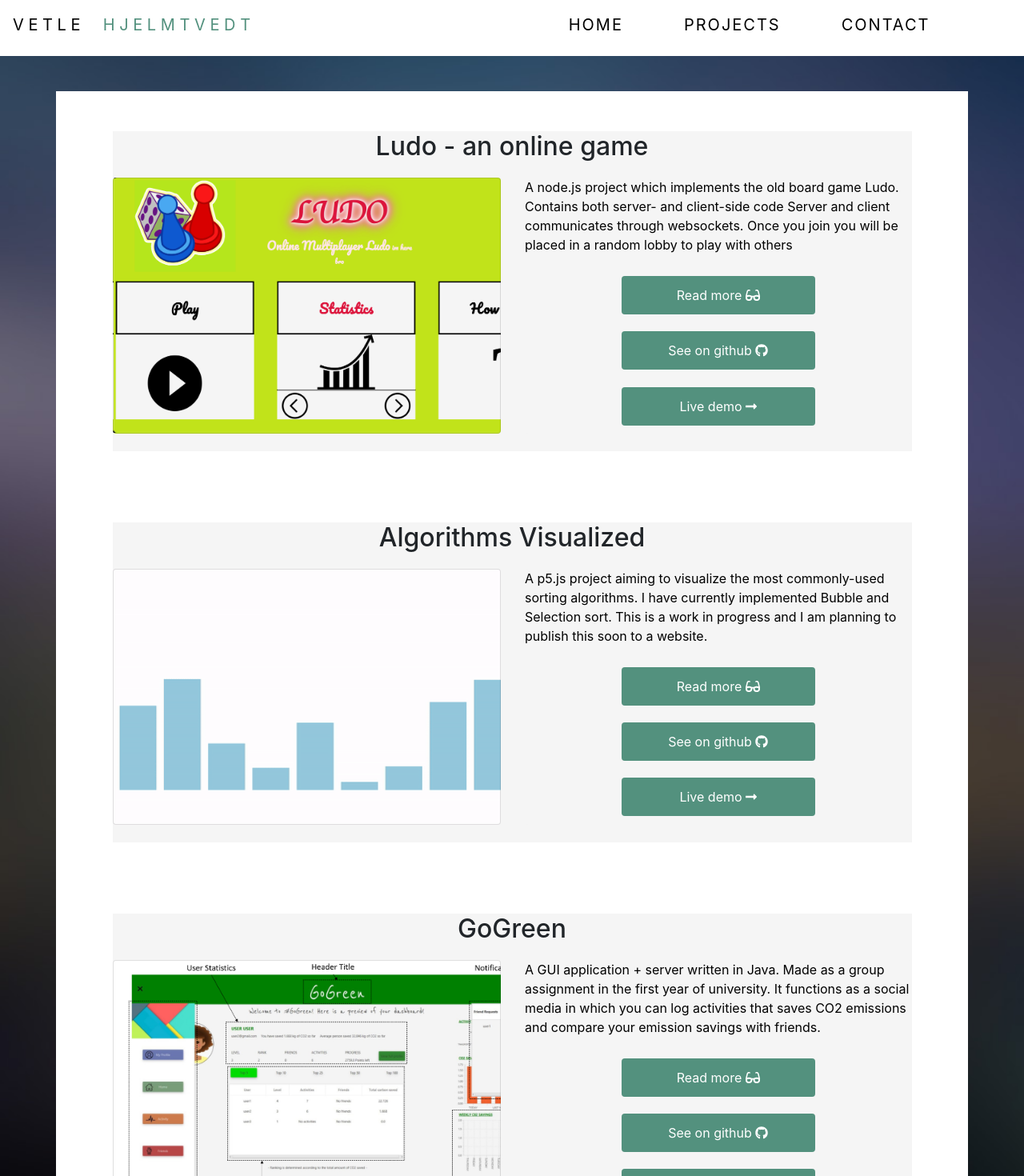
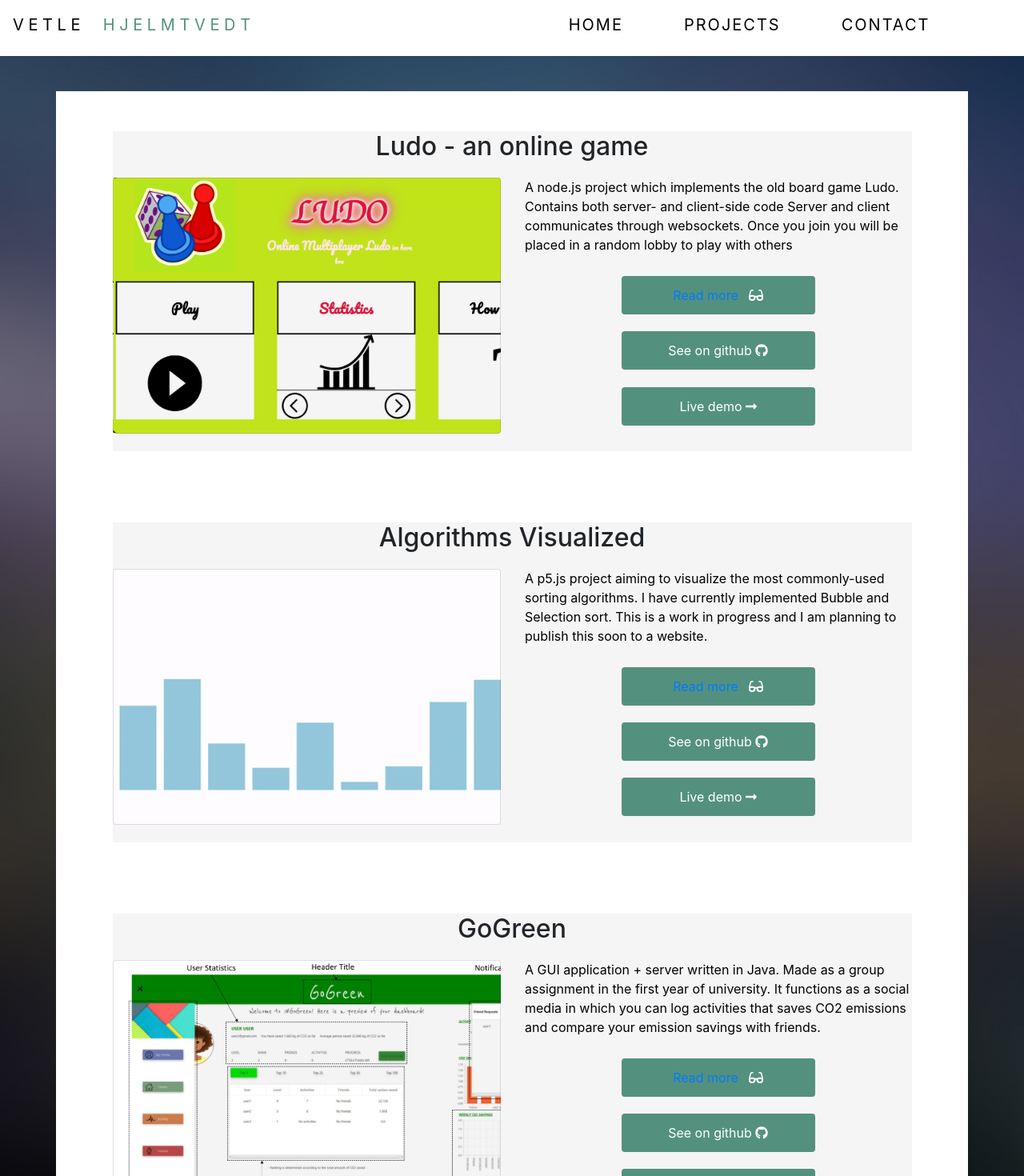
Before and after one commit to vehjelmtvedt/vetle.hjelmtvedt.com, a Next.js app: page /projects in a window 1280 px wide. Shown: the top 1470 px of the page at 80% size. Built offline with nearby package versions, Linux system fonts and the light colour scheme.

Commit message:
add links to every project page

```diff
--- a/components/projects/ProjectView.js
+++ b/components/projects/ProjectView.js
@@ -1,5 +1,6 @@
 import Jumbotron from 'react-bootstrap/Jumbotron'
 import styles from './projectview.module.css'
+import Link from 'next/link'
 import Container from 'react-bootstrap/Container'
 import { CardDeck, Card, Button } from 'react-bootstrap'
 import { FontAwesomeIcon } from '@fortawesome/react-fontawesome'
@@ -22,7 +23,7 @@ export default function ProjectView() {
                                     Server and client communicates through websockets. Once you join you will be placed in
                                     a random lobby to play with others
                                 </p>
-                                <Button className={styles.button}>Read more <FontAwesomeIcon icon="glasses" /></Button>
+                                <Button className={styles.button}><Link className={styles.link} href="/projects/Ludo">Read more</Link> &nbsp; <FontAwesomeIcon icon="glasses" /></Button>
                                 <Button className={styles.button}><a className={styles.link} href="https://github.com/vehjelmtvedt/online-ludo.git">See on github </a> <FontAwesomeIcon icon={["fab", "github"]} /></Button>
                                 <Button className={styles.button}>Live demo <FontAwesomeIcon icon={faLongArrowAltRight} /></Button>
                             </Card>
@@ -37,7 +38,7 @@ export default function ProjectView() {
                                 <p className={styles.p}>A p5.js project aiming to visualize the most commonly-used sorting algorithms.
                                  I have currently implemented Bubble and Selection sort. This is a work in progress and I am planning to publish this soon to a website.
                                   </p>
-                                <Button className={styles.button}>Read more <FontAwesomeIcon icon="glasses" /></Button>
+                                <Button className={styles.button}><Link className={styles.link} href="/projects/Visualgo">Read more </Link> &nbsp; <FontAwesomeIcon icon="glasses" /></Button>
                                 <Button className={styles.button}><a className={styles.link} href="https://github.com/vehjelmtvedt/visualgo.git">See on github </a> <FontAwesomeIcon icon={["fab", "github"]} /></Button>
                                 <Button className={styles.button}>Live demo <FontAwesomeIcon icon={faLongArrowAltRight} /></Button>
                             </Card>
@@ -52,7 +53,7 @@ export default function ProjectView() {
                                 <p className={styles.p}>A GUI application + server written in Java. Made as a group assignment in the first year
                                 of university. It functions as a social media in which you can log activities that saves CO2 emissions and
                                 compare your emission savings with friends.</p>
-                                <Button className={styles.button}>Read more <FontAwesomeIcon icon="glasses" /></Button>
+                                <Button className={styles.button}><Link className={styles.link} href="/projects/GoGreen">Read more </Link> &nbsp; <FontAwesomeIcon icon="glasses" /></Button>
                                 <Button className={styles.button}><a className={styles.link} href="https://github.com/vehjelmtvedt/GoGreen.git">See on github </a><FontAwesomeIcon icon={["fab", "github"]} /></Button>
                                 <Button className={styles.button}>Live demo <FontAwesomeIcon icon={faLongArrowAltRight} /></Button>
                             </Card>
--- a/components/projects/projectview.module.css
+++ b/components/projects/projectview.module.css
@@ -82,6 +82,7 @@
     color: white;
 }
 
+
 @media only screen and (max-width: 995px) {
     .container {
         min-width: 90vw;
```
